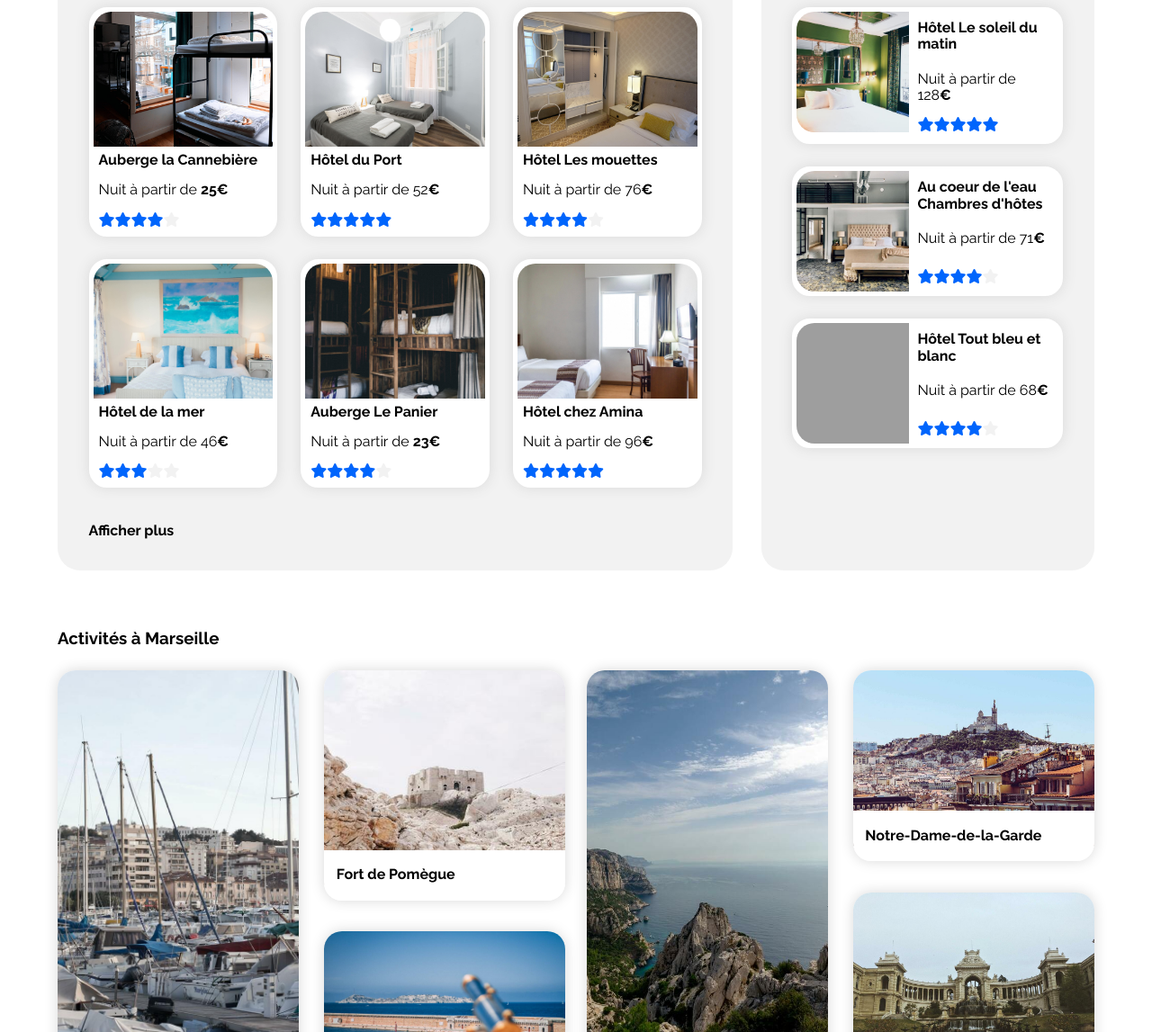
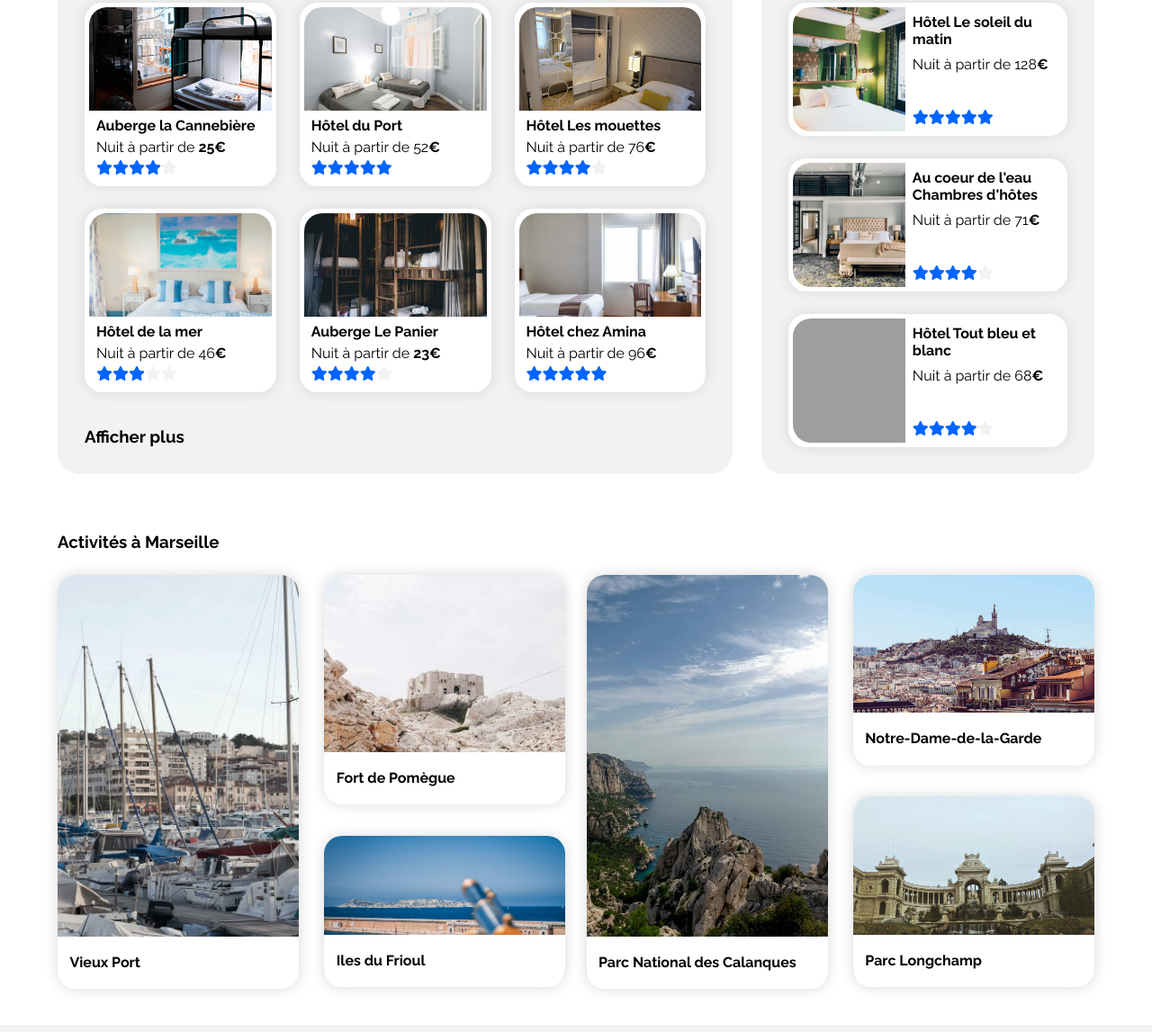
Before and after one commit to JulieVitse/OC-Booki, a plain HTML site: page index.html in a window 1280 px wide. Shown: the part 481-1628 px from the top of the page at 90% size. Drawn offline with nearby package versions, Linux system fonts and the light colour scheme; grey boxes are pictures that could not be loaded.

Commit message:
adding base files

```diff
--- a/css/style.css
+++ b/css/style.css
@@ -222,7 +222,7 @@ form{
 .cont-h-left, .cont-h-right{
     background-color: var(--color-second);
     border-radius: 25px;
-    padding: 3%;
+    padding: 30px;
 }
 .cont-h-left{
     flex-basis: calc(66% - 10px);
@@ -324,7 +324,7 @@ form{
     width: 100%;
 }
 .cont-h-right .card-img{
-    height: 134px;
+    height: 138px;
     width: 100%;
     max-width: 125px;
 }
@@ -338,7 +338,7 @@ form{
     display: flex;
     flex-direction: column;
     justify-content: space-between;
-    padding: 9px;
+    padding: 8px;
 }
 .card-text .h-title{
     margin-bottom: 10px;
@@ -458,17 +458,20 @@ form{
         font-size: initial;
     }
     .h-price{
-        padding: 2% 0;
+        padding: 5px 0;
     }
+    /* .cont-h-left, .cont-h-right{
+        padding: 50px;
+    } */
     .cont-h-left .card-bottom{
-        padding: 3%;
+        padding: 8px;
         justify-content: space-between;
     }
     .card-text .h-title{
         margin-bottom: 5px;
     }
     .container-act .card-bottom{
-        padding: 7% 0;
+        padding: 20px 0;
     }
 }
 /* -------------------------------- tablettes ------------------------------- */
@@ -594,11 +597,12 @@ form{
         position: relative;
         left: -30px;
     }
-    .search_button p{
-        display: none;
+    .search_button{
+        font-size: 0;
     }
     .search_button .icon-search{
         display: block;
+        font-size: initial;
     }
     .container.container-filtres{
         flex-direction: column;
@@ -711,8 +715,8 @@ form{
     }
 /* --------------------------------- footer --------------------------------- */
 }
-@media screen and (min-width: 500px){
-    .card-img{
+@media screen and (min-width: 500px) and (max-width: 991px){
+    .cont-h-left .card-img{
         height: 150px;
     }
     .cont-h-left .card-bottom{
--- a/index.html
+++ b/index.html
@@ -41,7 +41,7 @@
                         <input type="search" name="search" id="search" class="search" placeholder="Marseille, France">
                     </form>
                     <button class="search_button">
-                        <p>Rechercher</p>
+                        Rechercher
                         <i class="fa-solid fa-magnifying-glass icon-search"></i>
                     </button>
                 </div>
@@ -198,7 +198,7 @@
 
                     </div>
 
-                    <h4 class="h-sub">Afficher plus</h3>
+                    <h3 class="h-sub">Afficher plus</h3>
 
                 </div>
             <!-- --------------------------- populaire cards --------------------------- -->
```
